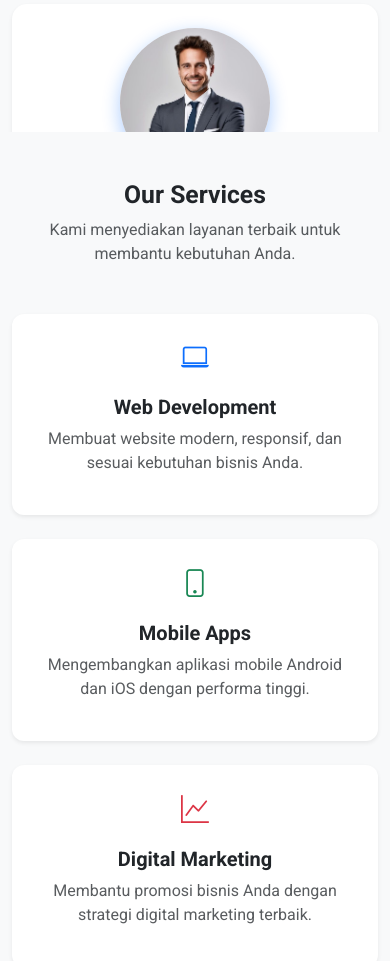
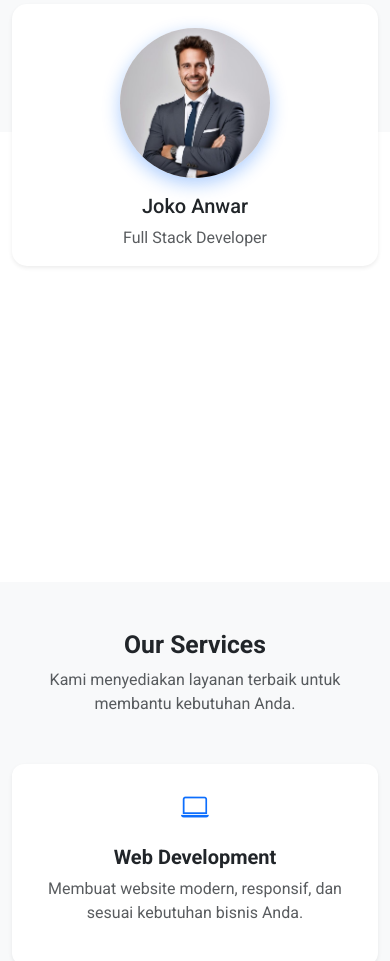
Before and after one commit to Muleeeeeeee/Company-Profile-Website, a plain HTML site: page index.html in a window 390 px wide. Shown: the part 2500-3461 px from the top of the page. Drawn offline with nearby package versions, Linux system fonts and the light colour scheme.

Commit message:
Fixing the responsiveness

```diff
--- a/css/style.css
+++ b/css/style.css
@@ -282,6 +282,11 @@ section {
 @media (max-width: 992px) {
   .team {
     margin-top: 100px;
+    margin-bottom: 450px;
+  }
+
+  #services {
+    margin-bottom: 300px;
   }
 }
 
```
